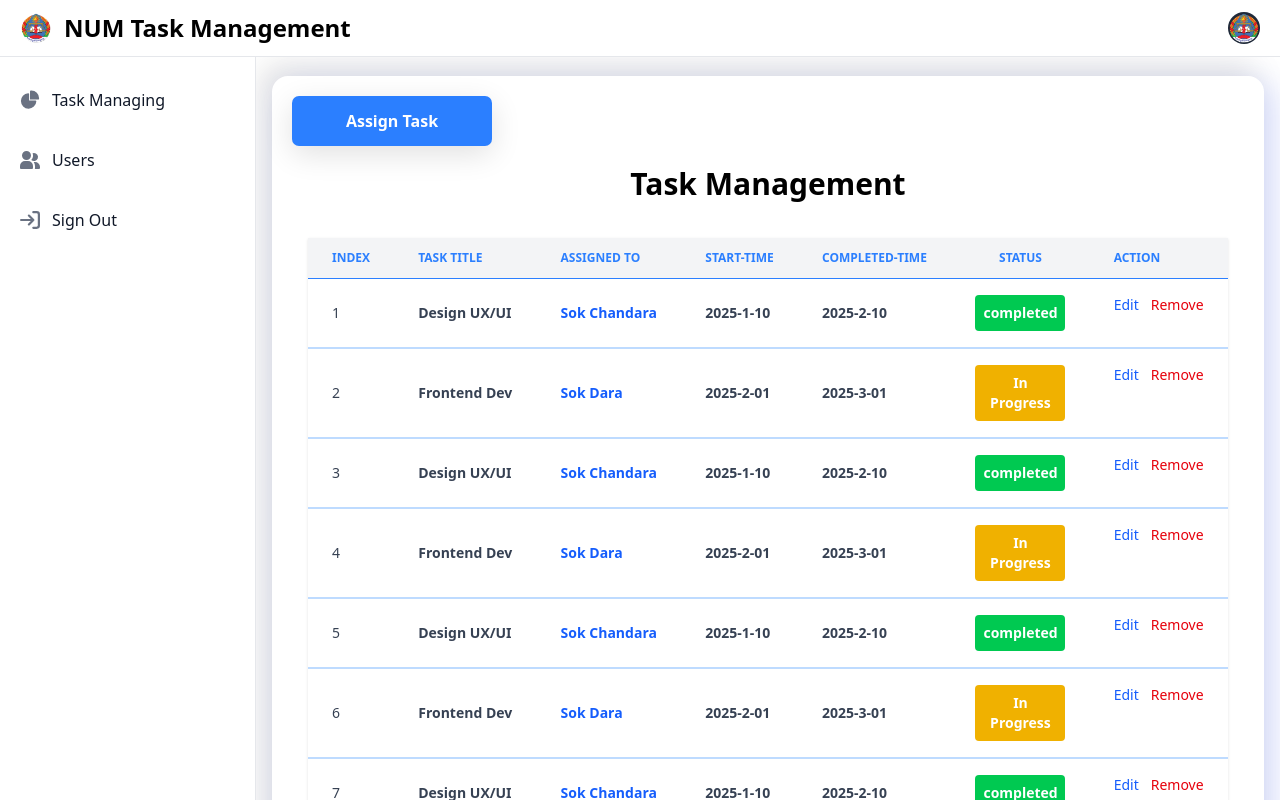
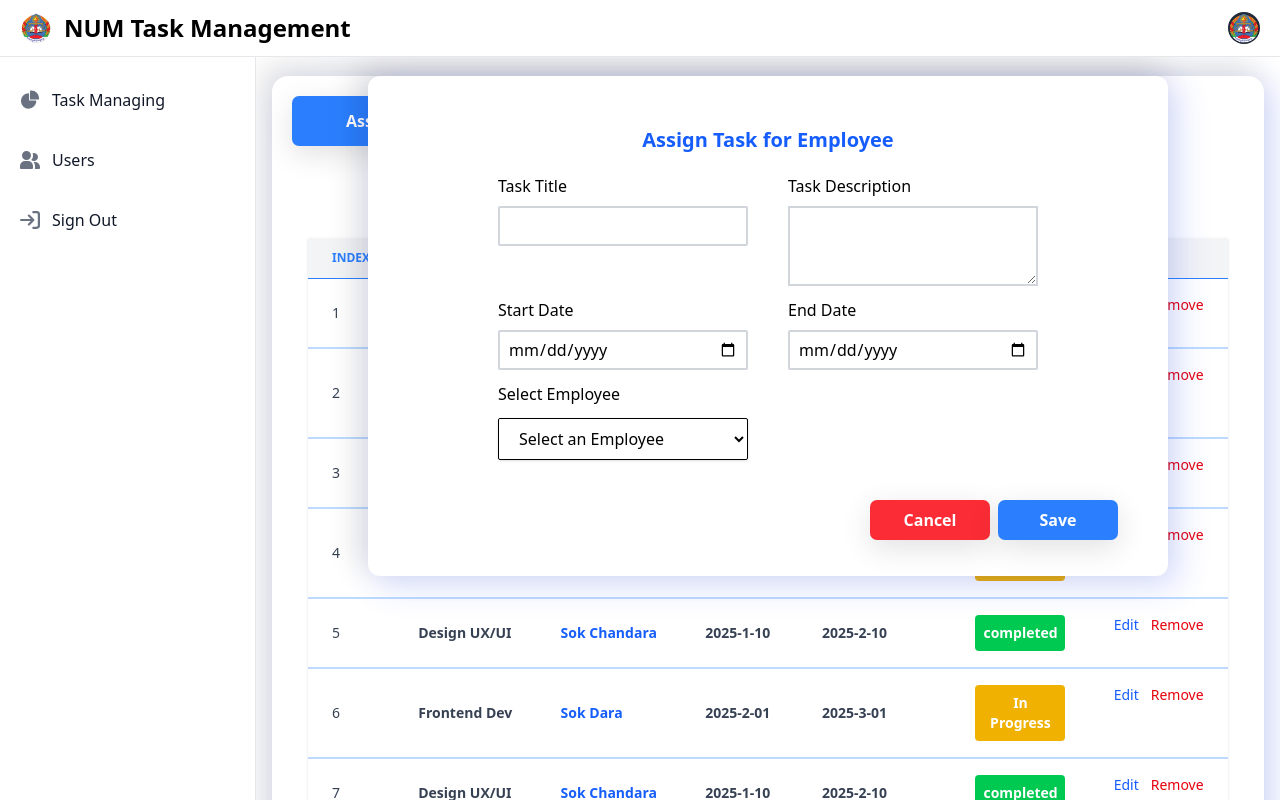
Before and after one commit to thun168/taskmanagemenet_front, a React (Vite) app: page /taskmanage in a window 1280 px wide. Both pictures are taken after a click on the button "Assign Task". Shown: the top 800 px of the page. Built offline with nearby package versions, Linux system fonts and the light colour scheme.

Commit message:
add an animation

```diff
--- /dev/null
+++ b/src/components/AddEmpolyee.jsx
@@ -0,0 +1,64 @@
+import React, { useEffect, useState } from 'react'
+import Button from './Button'
+
+const AddEmpolyee = () => {
+  const [show, setShow] = useState(false)
+
+  useEffect(() => {
+    const timer = setTimeout(() => setShow(true), 10)
+    return () => clearTimeout(timer)
+  }, [])
+  return (
+    <div className={`transition-all duration-500 ease-out ${show ? 'opacity-100 translate-y-0' : 'opacity-0 translate-y-4'} flex justify-center items-center`}>
+      <div className='w-[800px] h-[500px] bg-white z-50 rounded-xl shadow-[-10px_-10px_30px_4px_rgba(0,0,0,0.1),_10px_10px_30px_4px_rgba(45,78,255,0.15)]'>
+        <div className='p-[50px]'>
+          <h1 className='text-center font-bold text-xl text-blue-600'>Assign Task for Employee</h1>
+          <form>
+            <div className='flex gap-10 justify-center pt-5'>
+              <div className='flex flex-col'>
+                <label htmlFor='task_title' className='pb-2'>Task Title</label>
+                <input type="text" className='w-[250px] h-[40px] border-2 border-gray-300 rounded-xs p-2' />
+              </div>
+              <div className='flex flex-col'>
+                <label htmlFor='task_desc' className='pb-2'>Task Description</label>
+                <textarea className='w-[250px] h-[80px] border-2 border-gray-300 p-2' />
+              </div>
+            </div>
+            <div className='flex gap-10 justify-center pt-3'>
+              <div className='flex flex-col'>
+                <label htmlFor='start_date' className='pb-2'>Start Date</label>
+                <input type="date" className='w-[250px] h-[40px] border-2 border-gray-300 rounded-xs p-2' />
+              </div>
+              <div className='flex flex-col'>
+                <label htmlFor='end_date' className='pb-2'>End Date</label>
+                <input type="date" className='w-[250px] h-[40px] border-2 border-gray-300 rounded-xs p-2' />
+              </div>
+            </div>
+            <div className='flex gap-10 justify-center pt-3'>
+              <div className='flex flex-col'>
+                <label htmlFor='employee' className='pb-2'>Select Employee</label>
+                <select
+                  id="role"
+                  name="role"
+                  className="mt-1 block w-[250px] px-4 py-2 border rounded-xs shadow-sm focus:outline-none focus:ring-2 focus:ring-blue-600"
+                  required>
+                  <option>Select an Employee</option>
+                  <option>Lim Vithyea</option>
+                  <option>Doem Samaun</option>
+                  <option>Thoun Sithun</option>
+                </select>
+              </div>
+              <div className='flex flex-col w-[250px] h-[40px]'></div>
+            </div>
+            <div className='flex justify-end pt-10'>
+              <Button name={"Cancel"} color={"bg-red-500"} />
+              <Button name={"Save"} color={"bg-blue-500"} />
+            </div>
+          </form>
+        </div>
+      </div>
+    </div>
+  )
+}
+
+export default AddEmpolyee
--- a/src/components/AssignButton.jsx
+++ b/src/components/AssignButton.jsx
@@ -1,9 +1,14 @@
-import React from 'react'
 
-const AssignButton = () => {
+const AssignButton = ({setisAddStuff}) => {
+
+  const handleClick = (e) =>{
+
+    setisAddStuff(true)
+  }
+
   return (
     <>
-    <button className=' w-[200px] cursor-pointer h-[50px] bg-blue-500 rounded-[7px] shadow-[0_8px_30px_rgb(0,0,0,0.12)] hover:bg-blue-900 transition-all duration-100'>
+    <button onClick={handleClick} className=' w-[200px] cursor-pointer h-[50px] bg-blue-500 rounded-[7px] shadow-[0_8px_30px_rgb(0,0,0,0.12)] hover:bg-blue-900 transition-all duration-100'>
         <span className='font-bold text-white'>Assign Task</span>
     </button>
     </>
--- /dev/null
+++ b/src/components/Button.jsx
@@ -0,0 +1,11 @@
+import React from 'react'
+
+const Button = ({name,color}) => {
+  return (
+    <button className={`w-[120px] ml-2 cursor-pointer h-[40px] ${color} rounded-[7px] shadow-[0_8px_30px_rgb(0,0,0,0.12)] hover:bg-blue-900 transition-all duration-100`}>
+        <span className='font-bold text-white'>{name}</span>
+    </button>
+  )
+}
+
+export default Button
--- a/src/pages/TaskManagement.jsx
+++ b/src/pages/TaskManagement.jsx
@@ -1,12 +1,27 @@
-import React from 'react'
-import AssignButton from '../components/AssignButton'
+import React, { useState } from 'react'
 import TestTable from '../components/TestTable'
+import AddEmpolyee from '../components/AddEmpolyee';
 
 const TaskManagement = () => {
+  const [isAddStuff, setisAddStuff] = useState(false);
+
+  const handleClick = (e) => {
+    e.preventDefault();
+    setisAddStuff(true);
+  }
+
   return (
+    <>
+    <div className='flex justify-center'>
+      <div className='flex justify-center absolute'>
+      {isAddStuff && <AddEmpolyee/>}
+      </div>
+    </div>
     <div className='w-full h-auto rounded-2xl shadow-[-10px_-10px_30px_4px_rgba(0,0,0,0.1),_10px_10px_30px_4px_rgba(45,78,255,0.15)]'>
         <div className='pt-5 pl-5'>
-            <AssignButton/>
+        <button onClick={handleClick} className=' w-[200px] cursor-pointer h-[50px] bg-blue-500 rounded-[7px] shadow-[0_8px_30px_rgb(0,0,0,0.12)] hover:bg-blue-900 transition-all duration-100'>
+          <span className='font-bold text-white'>Assign Task</span>
+        </button>
         </div>
         <div>
             <h1 className='text-center font-semibold text-3xl p-5'>Task Management</h1>
@@ -15,6 +30,7 @@ const TaskManagement = () => {
             </div>
         </div>
     </div>
+    </>
   )
 }
 
```
